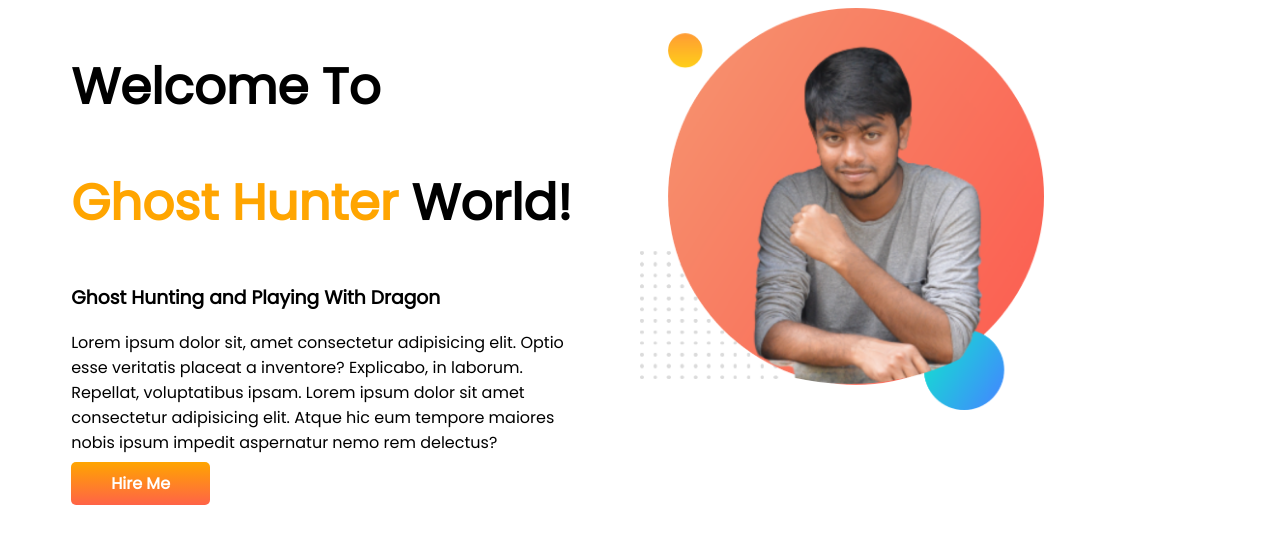
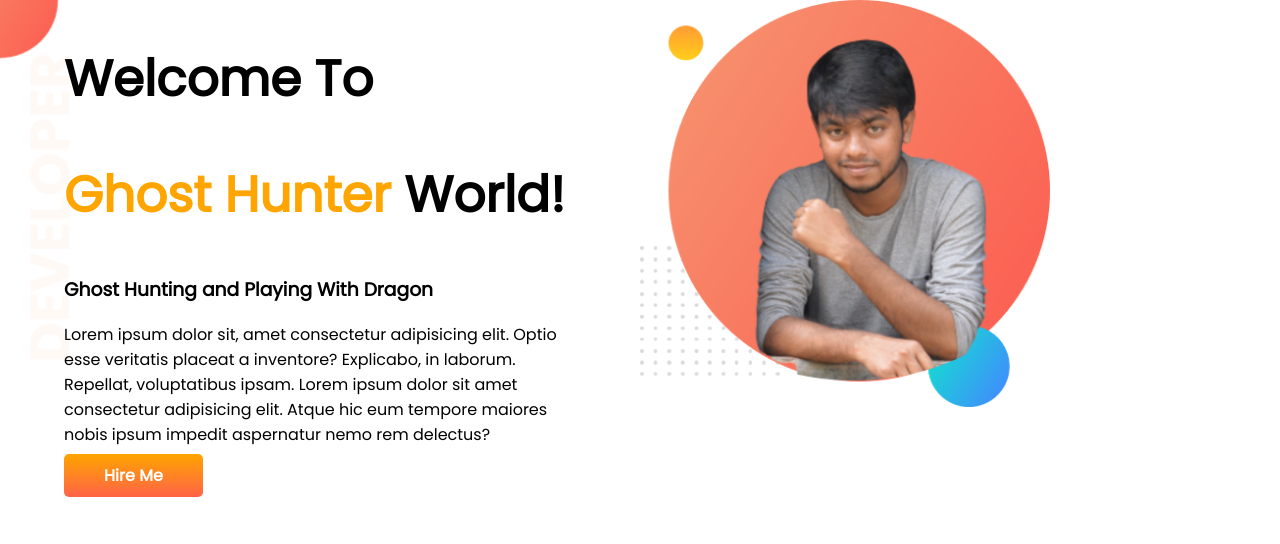
Before and after one commit to Avejeet-Kumer/developer-portfolio, a plain HTML site: page index.html in a window 1280 px wide. Drawn offline with Linux system fonts and the light colour scheme.

Commit message:
background added

```diff
--- a/index.html
+++ b/index.html
@@ -14,7 +14,7 @@
 </head>
 
 <body>
-    <section>
+    <section class="top-banner">
         <div class="half-width">
             <h1>Welcome To</h1>
             <h1><span class="orange-color">Ghost Hunter</span> World!</h1>
--- a/style.css
+++ b/style.css
@@ -1,5 +1,6 @@
 body{
     font-family: 'Poppins', sans-serif;
+    margin: 0%;
 }
 h1{
     font-size: 50px;
@@ -28,3 +29,9 @@ section{
     font-weight: 700;
     border-radius: 5px;
 }
+.top-banner{
+
+    background-image: url(image/top-banner.png);
+    margin: 0%;
+    background-repeat: no-repeat;
+}
```
